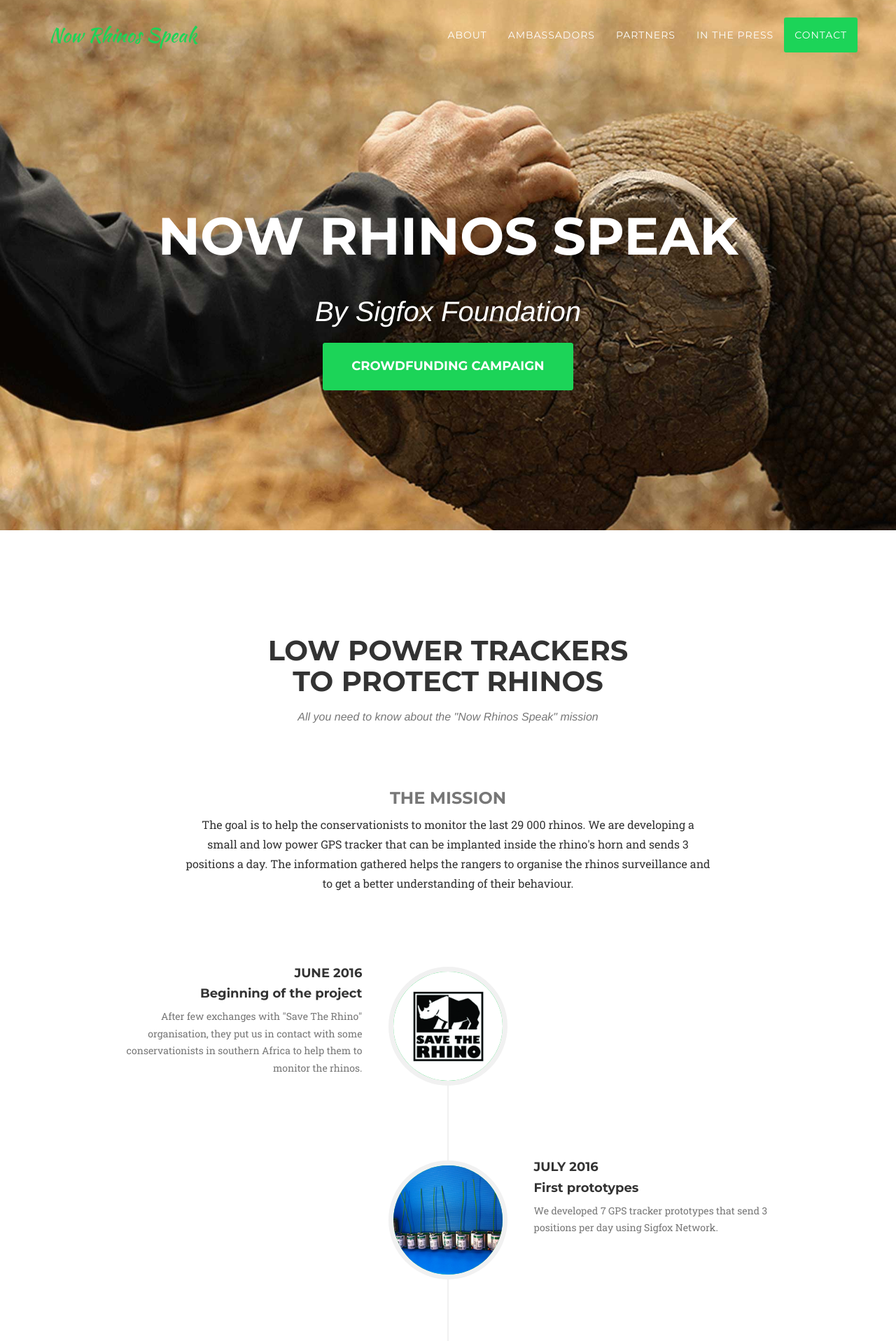
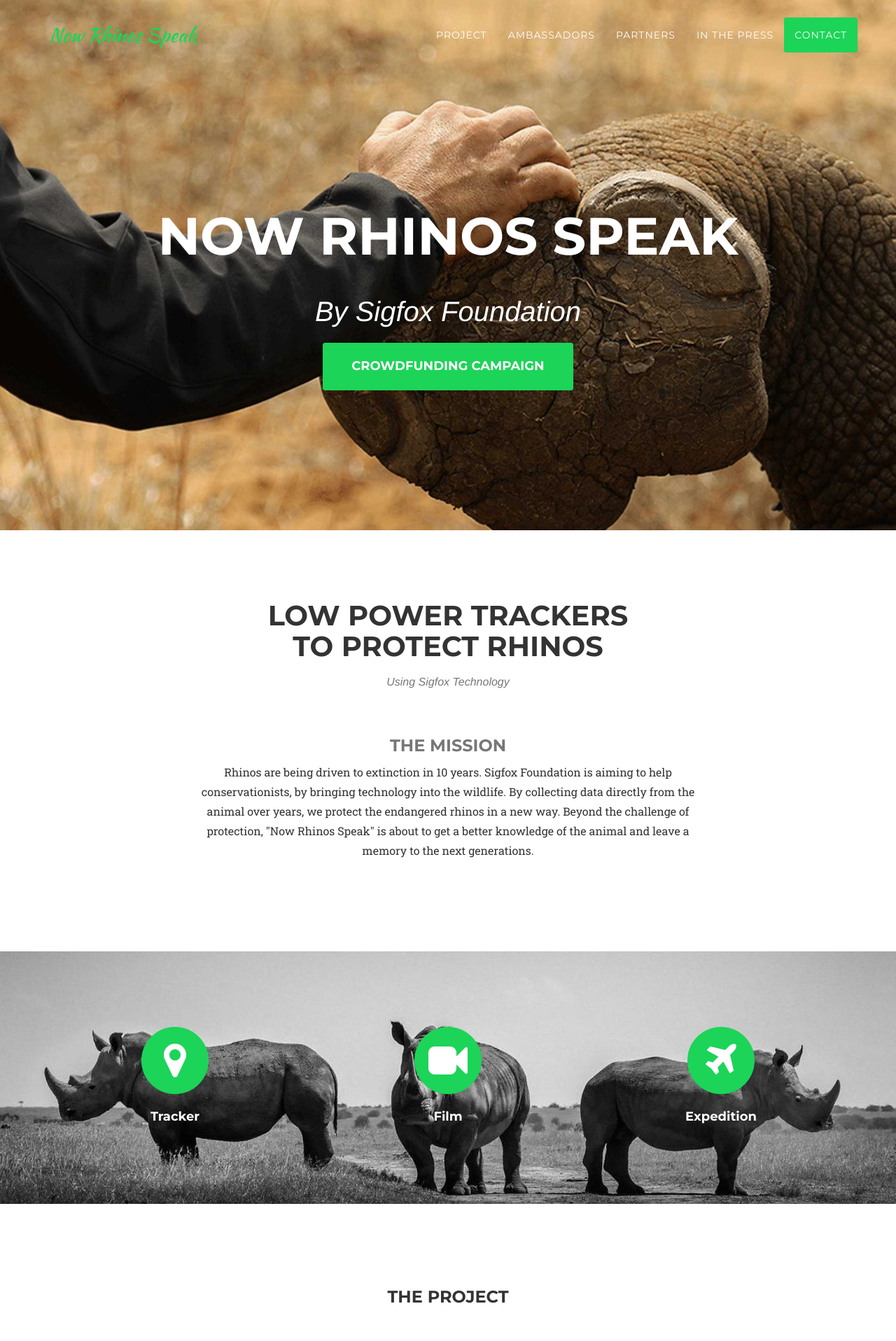
Before and after one commit to luisomoreau/nowrhinosspeak.org, a PHP site: page / in a window 1280 px wide. Shown: the top 1917 px of the page at 70% size. Run offline with PHP 8.4, Linux system fonts and the light colour scheme; some libraries are stand-ins or nearby versions; some web fonts are replaced.

Commit message:
added changes in layout

```diff
--- a/index.html
+++ b/index.html
@@ -58,7 +58,7 @@
                     <a href="#page-top"></a>
                 </li>
                 <li>
-                    <a class="page-scroll" href="#about">About</a>
+                    <a class="page-scroll" href="#timeline">Project</a>
                 </li>
                 <li>
                     <a class="page-scroll" href="#ambassadors">Ambassadors</a>
@@ -103,7 +103,7 @@
         <div class="row">
             <div class="col-lg-12 text-center">
                 <h2 class="section-heading">Low power trackers <br>to protect rhinos</h2>
-                <h3 class="section-subheading text-muted">All you need to know about the "Now Rhinos Speak" mission</h3>
+                <h3 class="section-subheading text-muted">Using Sigfox Technology</h3>
             </div>
         </div>
         <div class="row">
@@ -114,21 +114,57 @@
             <!--</div>-->
             <div class="col-lg-8 col-lg-offset-2 text-center">
                 <h3 class="text-muted">The mission</h3>
-                <p class="large">The goal is to help the conservationists to monitor the last 29 000 rhinos.
-                    We are developing a small and low power GPS tracker that can be implanted inside the rhino's horn
-                    and sends 3 positions a day.
-                    The information gathered helps the rangers to organise the rhinos surveillance and to get a better
-                    understanding of their behaviour.</p>
+                <p class="large">Rhinos are being driven to extinction in 10 years.
+                    Sigfox Foundation is aiming to help conservationists,
+                    by bringing technology into the wildlife.
+                    By collecting data directly from the animal over years, we protect the endangered rhinos in a new
+                    way.
+                    Beyond the challenge of protection, "Now Rhinos Speak" is about to get a better knowledge of the
+                    animal and leave
+                    a memory to the next generations.</p>
                 <br>
 
+            </div>
+        </div>
+    </div>
+</section>
 
+
+<section id="services">
+    <div class="container">
+        <div class="row text-center">
+            <div class="col-md-4">
+                <span class="fa-stack fa-4x">
+                <i class="fa fa-circle fa-stack-2x text-primary"></i>
+                <i class="fa fa-map-marker fa-stack-1x fa-inverse"></i>
+                </span>
+                <h4 class="service-heading">Tracker</h4>
+                <p class="text-muted"></p>
             </div>
+            <div class="col-md-4">
+                <span class="fa-stack fa-4x">
+                <i class="fa fa-circle fa-stack-2x text-primary"></i>
+                <i class="fa fa-video-camera fa-stack-1x fa-inverse"></i>
+                </span>
+                <h4 class="service-heading">Film</h4>
+                <p class="text-muted"></p>
+            </div>
+            <div class="col-md-4">
+                <span class="fa-stack fa-4x">
+                <i class="fa fa-circle fa-stack-2x text-primary"></i>
+                <i class="fa fa-plane fa-stack-1x fa-inverse"></i>
+                </span>
+                <h4 class="service-heading">Expedition</h4>
+                <p class="text-muted"></p>
+            </div>
+        </div>
+    </div>
+</section>
 
-        </div>
+<section id="timeline">
     <div class="row">
         <div class="col-lg-12 text-center">
-                <h3 class="section-subheading text-muted"></h3>
-                <h3 class="section-heading"></h3>
+            <h3 class="section-heading">The project</h3>
             <h3 class="section-subheading text-muted"></h3>
         </div>
     </div>
@@ -283,7 +319,8 @@
         </div>
         <div class="col-lg-6 col-lg-offset-3">
             <div class="embed-responsive embed-responsive-16by9">
-                    <iframe class="embed-responsive-item" src="https://www.youtube.com/embed/OJHXo-fVJWs?ecver=1" frameborder="0" allowfullscreen></iframe>
+                <iframe class="embed-responsive-item" src="https://www.youtube.com/embed/OJHXo-fVJWs?ecver=1"
+                        frameborder="0" allowfullscreen></iframe>
             </div>
         </div>
     </div>
@@ -471,46 +508,6 @@
 <!--</div>-->
 <!--</section>-->
 
-<!-- Services Section -->
-<!--<section id="services">-->
-<!--<div class="container">-->
-<!--<div class="row">-->
-<!--<div class="col-lg-12 text-center">-->
-<!--<h2 class="section-heading">Services</h2>-->
-<!--<h3 class="section-subheading text-muted">Lorem ipsum dolor sit amet consectetur.</h3>-->
-<!--</div>-->
-<!--</div>-->
-<!--<div class="row text-center">-->
-<!--<div class="col-md-4">-->
-<!--<span class="fa-stack fa-4x">-->
-<!--<i class="fa fa-circle fa-stack-2x text-primary"></i>-->
-<!--<i class="fa fa-shopping-cart fa-stack-1x fa-inverse"></i>-->
-<!--</span>-->
-<!--<h4 class="service-heading">E-Commerce</h4>-->
-<!--<p class="text-muted">Lorem ipsum dolor sit amet, consectetur adipisicing elit. Minima maxime quam-->
-<!--architecto quo inventore harum ex magni, dicta impedit.</p>-->
-<!--</div>-->
-<!--<div class="col-md-4">-->
-<!--<span class="fa-stack fa-4x">-->
-<!--<i class="fa fa-circle fa-stack-2x text-primary"></i>-->
-<!--<i class="fa fa-laptop fa-stack-1x fa-inverse"></i>-->
-<!--</span>-->
-<!--<h4 class="service-heading">Responsive Design</h4>-->
-<!--<p class="text-muted">Lorem ipsum dolor sit amet, consectetur adipisicing elit. Minima maxime quam-->
-<!--architecto quo inventore harum ex magni, dicta impedit.</p>-->
-<!--</div>-->
-<!--<div class="col-md-4">-->
-<!--<span class="fa-stack fa-4x">-->
-<!--<i class="fa fa-circle fa-stack-2x text-primary"></i>-->
-<!--<i class="fa fa-lock fa-stack-1x fa-inverse"></i>-->
-<!--</span>-->
-<!--<h4 class="service-heading">Web Security</h4>-->
-<!--<p class="text-muted">Lorem ipsum dolor sit amet, consectetur adipisicing elit. Minima maxime quam-->
-<!--architecto quo inventore harum ex magni, dicta impedit.</p>-->
-<!--</div>-->
-<!--</div>-->
-<!--</div>-->
-<!--</section>-->
 
 <!-- Portfolio Grid Section -->
 <section id="portfolio" class="bg-light-gray">
@@ -577,7 +574,7 @@
         <div class="row">
             <div class="col-lg-12 text-center">
                 <h2 class="section-heading">Contact Us</h2>
-                <h3 class="section-subheading text-muted">We would be happy to get in touch.</h3>
+                <h3 class="section-subheading">We would be happy to get in touch.</h3>
             </div>
         </div>
         <div class="row">
```
Also changed, not shown: css/agency.css (+23 -3 lines), less/agency.less (+22 -3 lines), css/agency.min.css, img/about/rhino1.jpg (added), img/about/rhino2.jpg (added), img/about/rhino3-laurent.jpg (added), 1 other file. Lines whose indentation alone changed are shown as unchanged.
